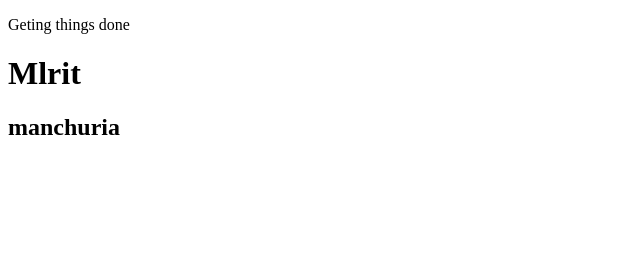
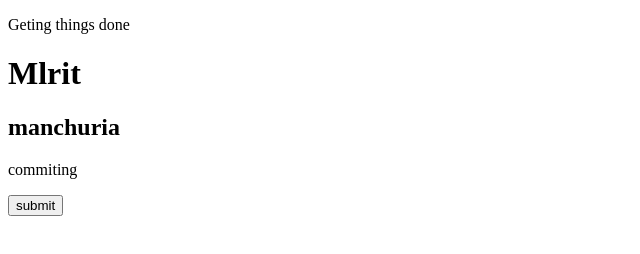
Before and after one commit to SaikiranSoma/Demomate, a plain HTML site: page index.html in a window 1280 px wide. Shown: the whole page, without its empty margins (0-640 px from the left). Drawn offline with Linux system fonts and the light colour scheme.

Commit message:
button add

```diff
--- a/index.html
+++ b/index.html
@@ -9,5 +9,7 @@
     <p>Geting things done</p>
 <h1>Mlrit</h1>
     <h2>manchuria</h2>
+    <p>commiting</p>
+    <button>submit</button>
 </body>
 </html>
```
